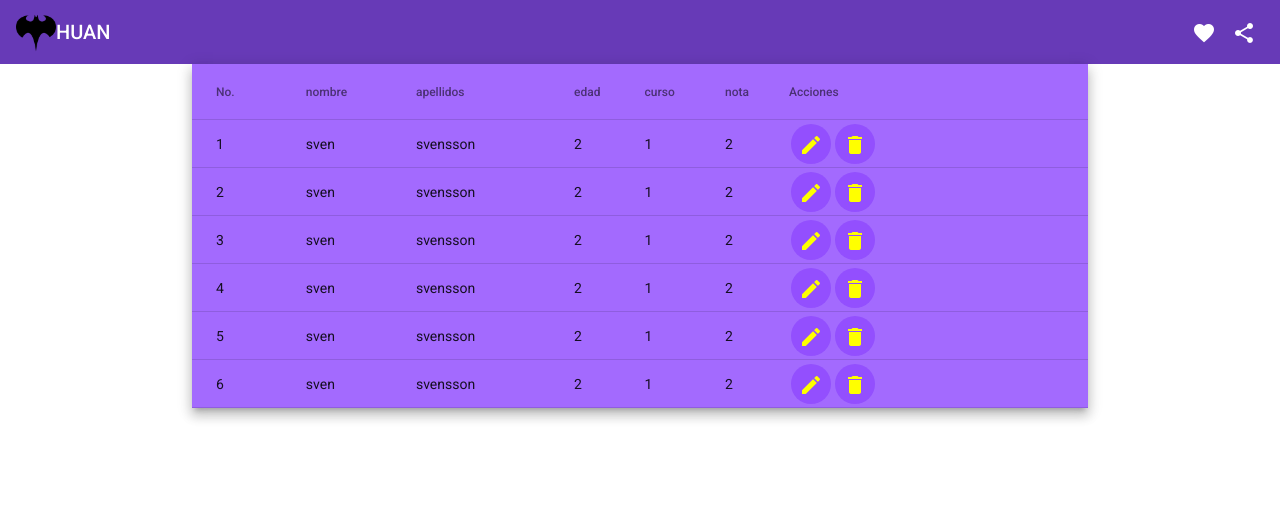
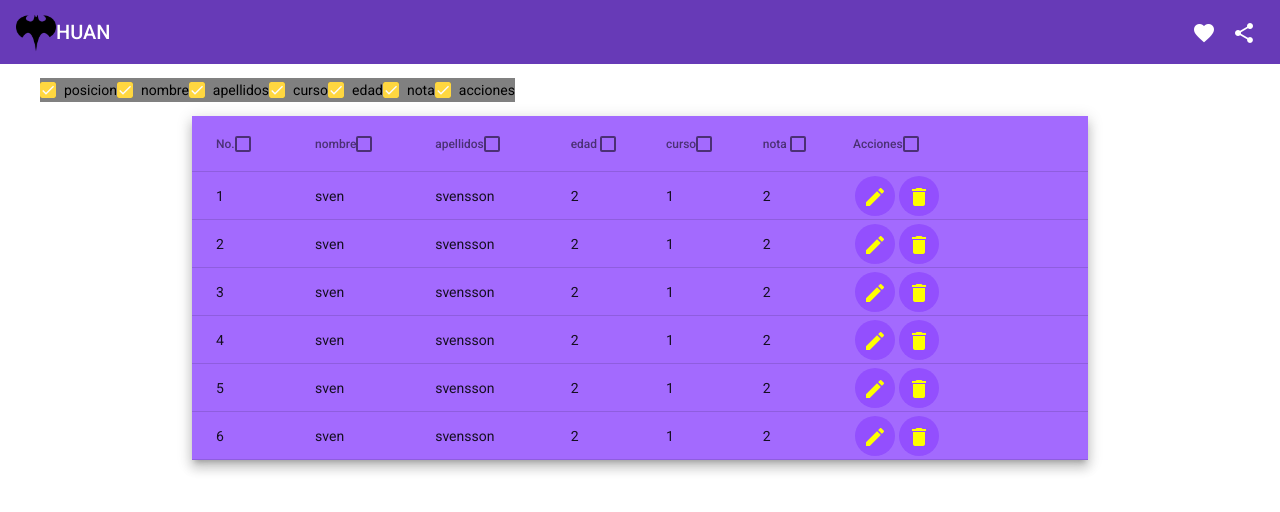
Before and after one commit to blackulf66/DI, an Angular app in the folder Proyecto/: page / in a window 1280 px wide. Shown: the top 512 px of the page. Built offline with nearby package versions, Linux system fonts and the light colour scheme.

Commit message:
ahora ya puedes elimiar tablas

```diff
--- a/Proyecto/package.json
+++ b/Proyecto/package.json
@@ -29,6 +29,7 @@
     "@angular/cli": "~12.2.9",
     "@angular/compiler-cli": "~12.2.0",
     "@types/jasmine": "~3.8.0",
+    "@types/jest": "^27.0.2",
     "@types/node": "^12.11.1",
     "jasmine-core": "~3.8.0",
     "karma": "~6.3.0",
--- a/Proyecto/src/app/app.module.ts
+++ b/Proyecto/src/app/app.module.ts
@@ -1,6 +1,5 @@
 import { NgModule } from '@angular/core';
 import { BrowserModule } from '@angular/platform-browser';
-
 import { AppComponent } from './app.component';
 import { BrowserAnimationsModule } from '@angular/platform-browser/animations';
 import { CustomToolbarComponent } from './custom-toolbar/custom-toolbar.component';
@@ -10,6 +9,7 @@ import {MatIconModule} from '@angular/material/icon';
 import {MatSlideToggleModule} from '@angular/material/slide-toggle';
 import {MatTableModule} from '@angular/material/table';
 import { TableComponent } from './table/table.component';
+import {MatCheckboxModule} from '@angular/material/checkbox';
 
 
 @NgModule({
@@ -25,7 +25,8 @@ import { TableComponent } from './table/table.component';
     MatButtonModule,
     MatIconModule,
     MatSlideToggleModule,
-    MatTableModule
+    MatTableModule,
+    MatCheckboxModule
   ],
   providers: [],
   bootstrap: [AppComponent]
--- a/Proyecto/src/app/table/table.component.css
+++ b/Proyecto/src/app/table/table.component.css
@@ -11,3 +11,16 @@ table {
     color:yellow;
     background-color: rgba(97, 0, 252, 0.255);
   }
+
+li{
+  background-color: grey;
+  display: inline-table;
+  justify-content: center;
+  margin: auto;
+
+}
+div {
+  display:flex;
+  margin:auto;
+
+}
--- a/Proyecto/src/app/table/table.component.html
+++ b/Proyecto/src/app/table/table.component.html
@@ -1,40 +1,67 @@
+<div>
+  <ul>
+    <li>
+      <mat-checkbox class="example-margin" [checked] = 'true' (change)="columnavisible($event, 'position')">posicion</mat-checkbox>
+    </li>
+    <li>
+      <mat-checkbox class="example-margin" [checked] = 'true' (change)="columnavisible($event, 'nombre')">nombre</mat-checkbox>
+    </li>
+    <li>
+      <mat-checkbox class="example-margin" [checked] = 'true' (change)="columnavisible($event, 'apellidos')">apellidos</mat-checkbox>
+    </li>
+    <li>
+      <mat-checkbox class="example-margin" [checked] = 'true' (change)="columnavisible($event, 'curso')">curso</mat-checkbox>
+    </li>
+    <li>
+      <mat-checkbox class="example-margin" [checked] = 'true' (change)="columnavisible($event, 'edad')">edad</mat-checkbox>
+    </li>
+    <li>
+      <mat-checkbox class="example-margin" [checked] = 'true' (change)="columnavisible($event, 'nota')">nota</mat-checkbox>
+    </li>
+    <li>
+      <mat-checkbox class="example-margin" [checked] = 'true' (change)="columnavisible($event, 'acciones')">acciones</mat-checkbox>
+    </li>
+  </ul>
+
+</div>
+
 <table mat-table [dataSource]="dataSource" class="mat-elevation-z8">
 
   <!-- Position Column -->
   <ng-container matColumnDef="position">
-    <th mat-header-cell *matHeaderCellDef> No. </th>
+    <th mat-header-cell *matHeaderCellDef> No.<mat-checkbox class="example-margin"></mat-checkbox> </th>
     <td mat-cell *matCellDef="let element"> {{element.position}} </td>
   </ng-container>
 
   <!-- Name Column -->
   <ng-container matColumnDef="nombre">
-    <th mat-header-cell *matHeaderCellDef> nombre </th>
+    <th mat-header-cell *matHeaderCellDef> nombre<mat-checkbox class="example-margin"></mat-checkbox> </th>
     <td mat-cell *matCellDef="let element"> {{element.nombre}} </td>
   </ng-container>
   <ng-container matColumnDef="apellidos">
-    <th mat-header-cell *matHeaderCellDef> apellidos </th>
+    <th mat-header-cell *matHeaderCellDef> apellidos<mat-checkbox class="example-margin"></mat-checkbox></th>
     <td mat-cell *matCellDef="let element"> {{element.apellidos}} </td>
   </ng-container>
 
   <!-- Weight Column -->
   <ng-container matColumnDef="edad">
-    <th mat-header-cell *matHeaderCellDef> edad </th>
+    <th mat-header-cell *matHeaderCellDef> edad <mat-checkbox class="example-margin"></mat-checkbox></th>
     <td mat-cell *matCellDef="let element"> {{element.edad}} </td>
   </ng-container>
 
   <ng-container matColumnDef="curso">
-    <th mat-header-cell *matHeaderCellDef> curso </th>
+    <th mat-header-cell *matHeaderCellDef> curso<mat-checkbox class="example-margin"></mat-checkbox> </th>
     <td mat-cell *matCellDef="let element"> {{element.curso}} </td>
   </ng-container>
 
   <!-- Symbol Column -->
   <ng-container matColumnDef="nota">
-    <th mat-header-cell *matHeaderCellDef> nota </th>
+    <th mat-header-cell *matHeaderCellDef> nota <mat-checkbox class="example-margin"></mat-checkbox></th>
     <td mat-cell *matCellDef="let element"> {{element.notamedia}} </td>
   </ng-container>
 
   <ng-container matColumnDef="acciones">
-    <th mat-header-cell *matHeaderCellDef> Acciones </th>
+    <th mat-header-cell *matHeaderCellDef> Acciones<mat-checkbox class="example-margin"></mat-checkbox> </th>
     <td mat-cell *matCellDef="let element">
     <button mat-icon-button>
       <mat-icon>edit</mat-icon>
--- a/Proyecto/src/app/table/table.component.ts
+++ b/Proyecto/src/app/table/table.component.ts
@@ -29,10 +29,23 @@ const ELEMENTOS: elemento[] = [
 export class TableComponent implements OnInit {
   displayedColumns: string[] = ['position', 'nombre', 'apellidos', 'edad', 'curso', 'nota', 'acciones'];
   dataSource = ELEMENTOS;
+  acol: string[] = ['position' ,'nombre', 'apellidos', 'edad', 'curso', 'nota', 'acciones'];
 
   constructor() { }
 
   ngOnInit(): void {
   }
 
+  columnavisible(event:any , columnavisible:string){
+    if (event.checked == false){
+      let index = this.displayedColumns.indexOf(columnavisible);
+    if(-1 !== index){
+      this.displayedColumns.splice(index, 1)
+    }
+    }else{
+      let indexII =this.acol.indexOf(columnavisible);
+      this.displayedColumns = [...this.displayedColumns.slice(0,indexII),this.acol[indexII],...this.displayedColumns.slice(indexII)]
+    }
+
+  }
 }
```
Also changed, not shown: 1 other file (tests, documents, lock files or other folders).
